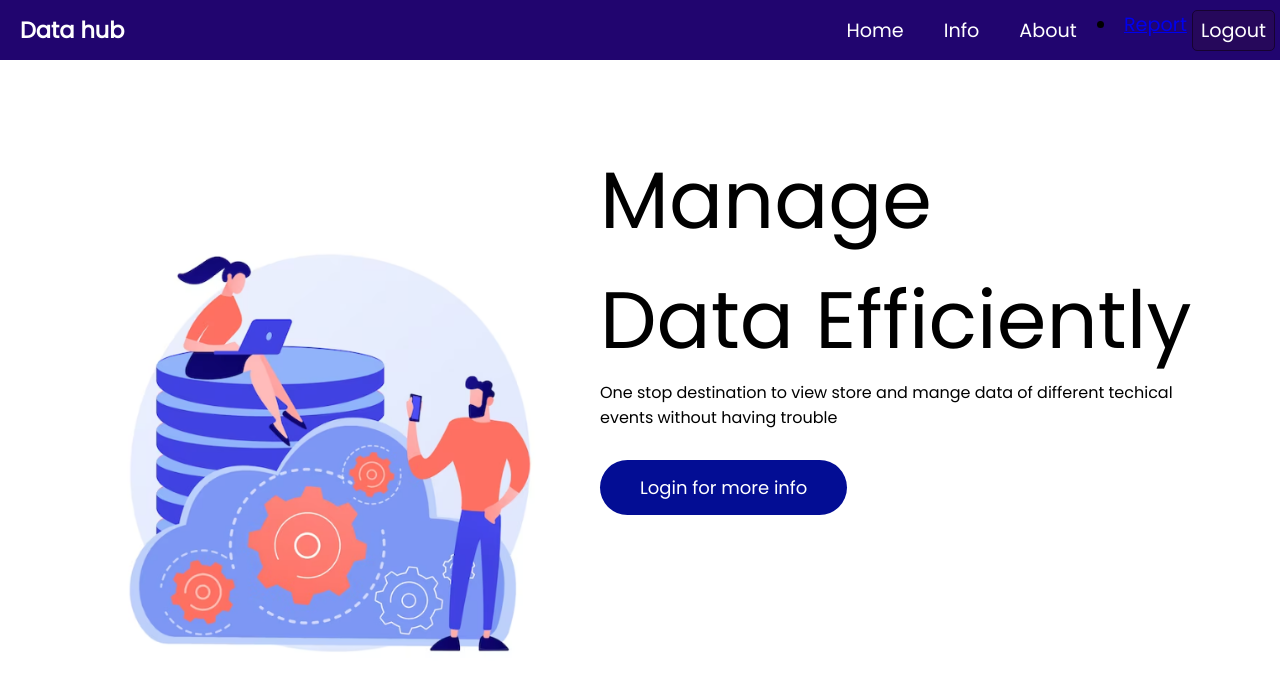
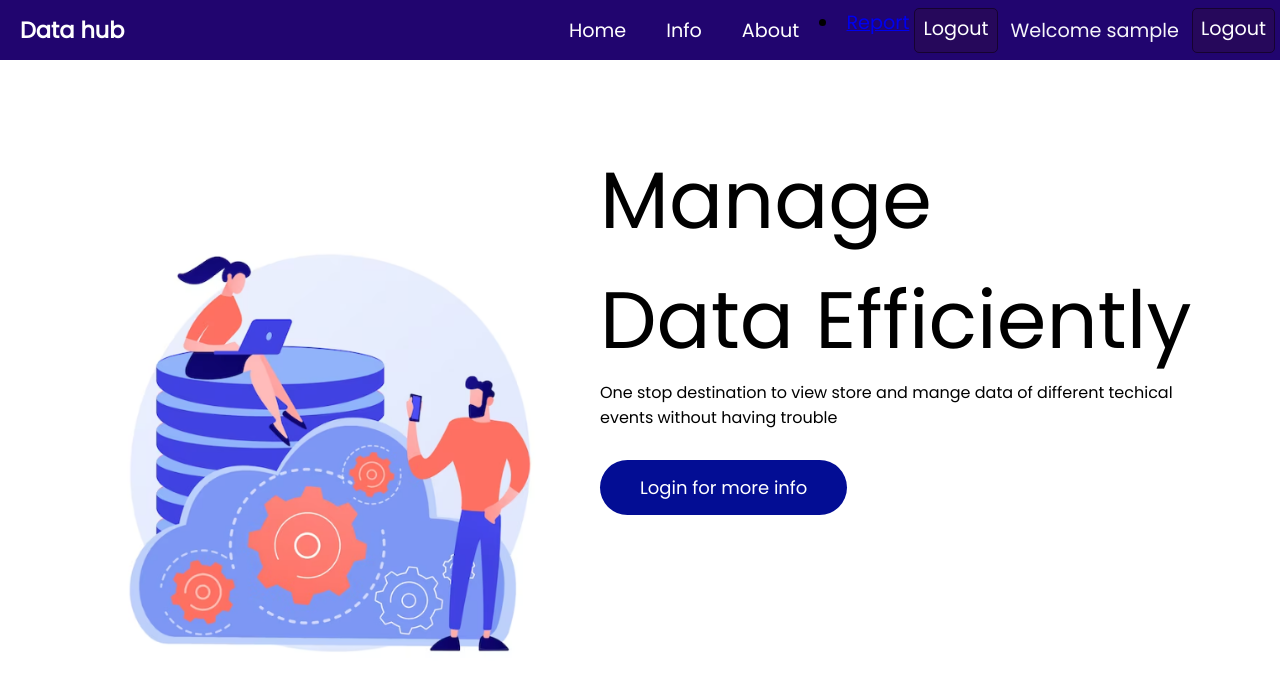
Before and after one commit to Shreeyash1202/qwerty, a PHP site: page /index.php in a window 1280 px wide. Shown: the top 693 px of the page. Run offline with PHP 8.4, Linux system fonts and the light colour scheme; the visitor is signed in with stand-in values (Sample User, id 1).

Commit message:
navbar changes

```diff
--- a/partial/_header.php
+++ b/partial/_header.php
@@ -12,27 +12,41 @@ echo '
       <li><a href="info.php">Info</a></li>
       <li><a href="about.php">About</a></li>
     </ul>';
+
+    // Guest
     if(isset($_SESSION["loggedin"])&&$_SESSION["loggedin"]==true&&$_SESSION['role']==0){
       echo'
       <a class="logout-btn" href="partial/_logout.php">Logout</a>
       ';
     }
+    // Coordinator
       elseif(isset($_SESSION["loggedin"])&&$_SESSION["loggedin"]==true&&$_SESSION['role']==1){
         echo'
         <li><a href="report.php">Report</a></li>
         <a class="logout-btn" href="partial/_logout.php">Logout</a>
         ';
       }
+      // Admin HOD
       elseif(isset($_SESSION["loggedin"])&&$_SESSION["loggedin"]==true&&$_SESSION['role']==2){
       echo'
-      <p class ="logintxt">Welcome '.$_SESSION['username'].'</p>
-      <a class="logout-btn" href="partial/_logout.php">Logout</a>
-      ';
+
+      '
+      // Option to add coordinator
+      ;
      }
       else{
       echo'
       <a class="login-btn" href="partial/_login.php">Login</a>';
     }
+
+    // If logged in show name
+    if(isset($_SESSION["loggedin"])&&$_SESSION["loggedin"]==true){
+      echo'
+      <p class ="logintxt">Welcome '.$_SESSION['username'].'</p>
+      <a class="logout-btn" href="partial/_logout.php">Logout</a>
+      ';
+    }
+
     echo'
 </div>
 </div>
```
